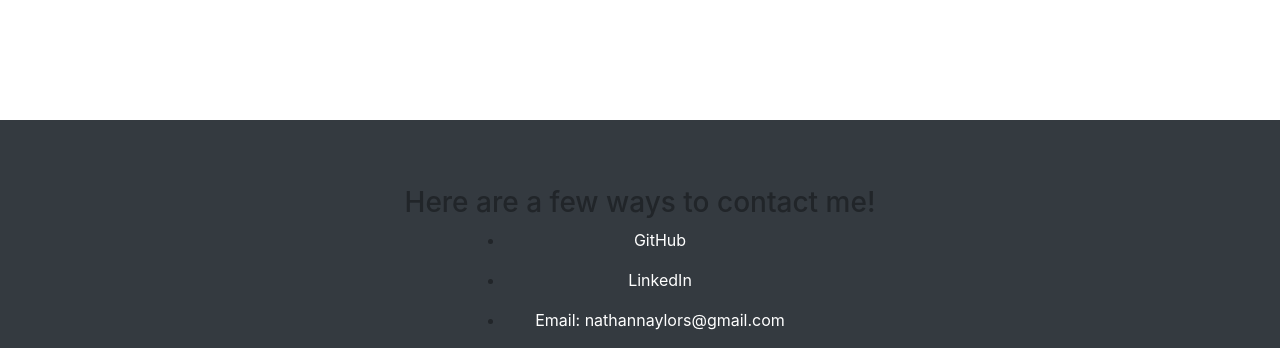
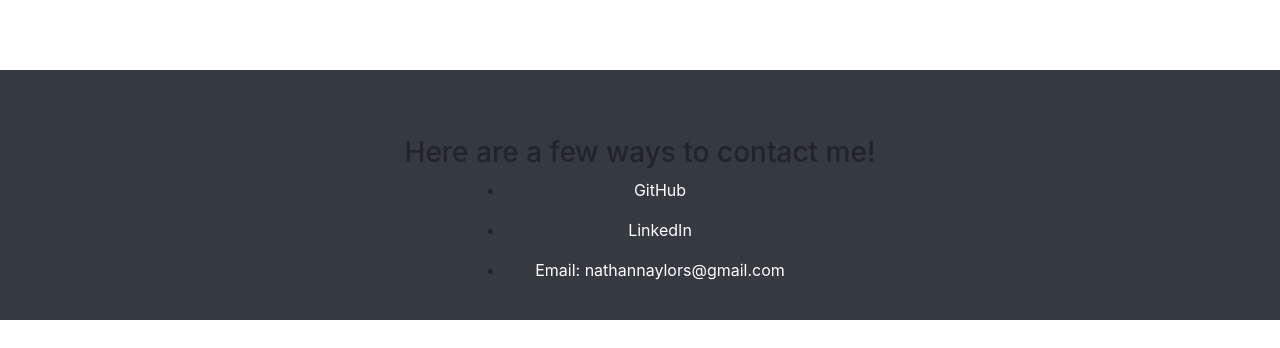
Before and after one commit to NathanNaylor/react-portfolio, a React (Create React App) app: page / in a window 1280 px wide. Shown: the part 1366-1714 px from the top of the page. After the commit the page ends 1686 px from the top, so only its background shows below. Built offline with nearby package versions, Linux system fonts and the light colour scheme.

Commit message:
changed styling to create a block at the page end

```diff
--- a/src/index.css
+++ b/src/index.css
@@ -82,13 +82,14 @@ code {
 
 .wrap {
   position: relative;
-  margin-top: 150px;
+  margin-top: 100px;
   text-align: center;
   border: solid;
   border-color: rgb(52,58,64);
   background: rgb(52,58,64);
   fill: rgb(52,58,64);
-  width: 100vw
+  width: 100vw;
+  height: 250px;
 }
 
 .wrap p {
@@ -111,10 +112,9 @@ h1 {
 }
 
 .footer {
-  position: fixed;
-  bottom: 0;
-  width: 100%;
+  float: left;
 }
 .footer img{
-  border-radius: 30px
+  border-radius: 30px;
+  margin-right: 5px
 }
```
